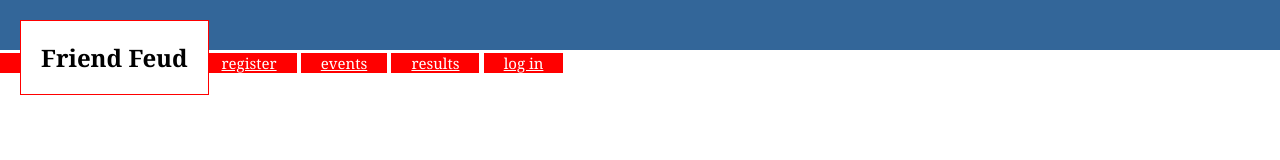
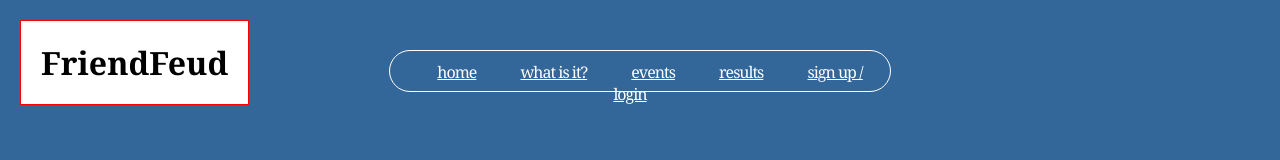
Before and after one commit to ThomasForselius/project-1, a plain HTML site: page index.html in a window 1280 px wide. Drawn offline with Linux system fonts and the light colour scheme.

Commit message:
Initial commit - basic nav structure and styling

```diff
--- a/css/style.css
+++ b/css/style.css
@@ -1,26 +1,29 @@
 body {
+    background-color: #369;
     margin: 0;
     padding: 0;
     font-family:Georgia, 'Times New Roman', Times, serif;
+    background-image: url("../images/bg.jpg") center center;
 }
 
-nav a {
-    font-size: 15px;
-    background-color: red;
-    color: white;
-    padding: 0 20px;
-    margin-right: 0px;
-    text-align: right;
-    vertical-align: middle;
+/* Navigation styling */
+
+.nav-container {
+    height: 30px;
+    width: 500px;
+    text-align: center;
+    border: 1px solid #fff;
+    border-radius: 30px;
+    padding: 10px 0 0 0;
+    margin: 0 auto;
+    margin-top: 50px;
+    background: transparent;
 }
 
-.nav {
-    text-align: right;
-    margin: 0;
-    background-color: #336699;
-    height: 30px;
-    padding: 10px;
-    vertical-align: middle;
+.nav-container > a{
+    color: #fff;
+    letter-spacing: -1px;
+    margin: 0 20px;
 }
 
 .logo {
--- a/index.html
+++ b/index.html
@@ -9,18 +9,19 @@
 </head>
 <body>
     <nav>
-        <div class="logo">
-            <h1>Friend Feud</h1>
-        </div>
-
-        <div class="nav"></div>
+        <div class="nav-container">
             <a href="index.html">home</a>
             <a href="what.html">what is it?</a>
-            <a href="register.html">register</a>
             <a href="events.html">events</a>
             <a href="results.html">results</a>
-            <a href="">log in</a>
+            <a href="register.html">sign up / login</a>
         </div>
     </nav>
+
+    <div class="logo">
+        <h1>FriendFeud</h1>
+    </div>
+
+
 </body>
 </html>
```
Also changed, not shown: images/bg.jpg (added), 1 other file.
